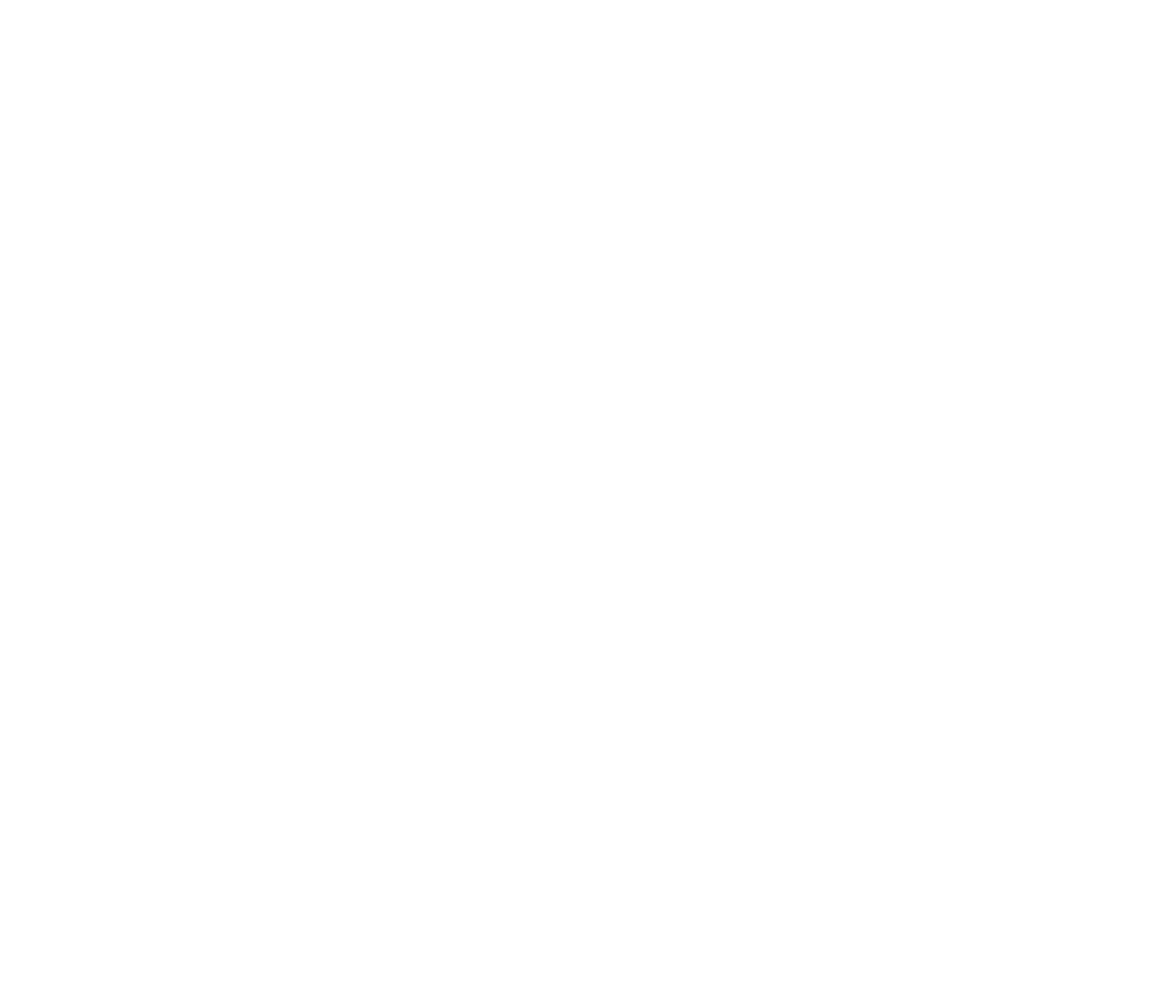
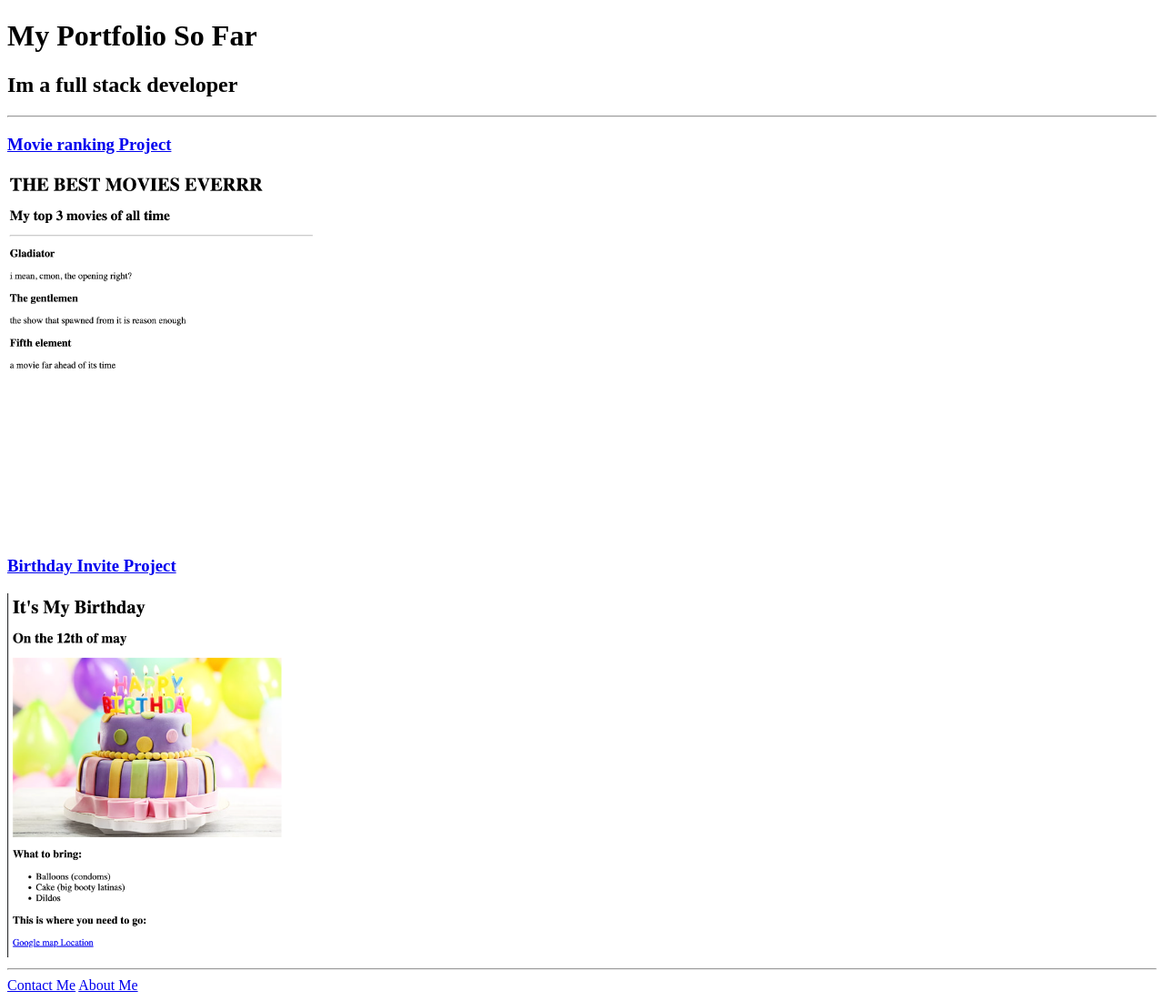
Before and after one commit to oddizeephoto-lgtm/html-portfolio, a plain HTML site: page index.html in a window 1280 px wide. Shown: the whole page at 91% size. Before the commit the page ends 800 px from the top, so only its background shows below. Drawn offline with Linux system fonts and the light colour scheme.

Commit message:
Create HTML boilerplate for portfolio
Added HTML boilerplate and portfolio structure with links to projects.

```diff
--- a/index.html
+++ b/index.html
@@ -1,4 +1,28 @@
-<!-- TODO 1: Create the HTML Boilerplate -->
+<!DOCTYPE html>
+ <html lang="en">
+ <head>
+    <meta charset="UTF-8">
+    <meta name="viewport" content="width=device-width, initial-scale=1.0">
+    <title>Document</title>
+ </head>
+ <body>
+    <h1>My Portfolio So Far</h1>
+<h2>Im a full stack developer</h2>
+<hr />
+<!-- TODO 5: Add a link to the project pages -->
+<a href="./public/movie-ranking.html"><h3>Movie ranking Project</h3></a>
+
+<a href="./public/movie-ranking.html"><img src="./assets/images/top3.png" height="400"></a>
+
+<a href="./public/birthday-invite.html"><h3>Birthday Invite Project</h3></a>
+
+<a href="./public/birthday-invite.html"><img src="./assets/images/mybday.png" height="400"></a>
+
+<hr />
+<a href="./public/contact.html">Contact Me</a> <a href="./public/about.html">About Me</a>
+
+ </body>
+ </html><!-- TODO 1: Create the HTML Boilerplate -->
 
 <!-- TODO 2: Add Your previous projects' HTML into the public folder -->
 
```
